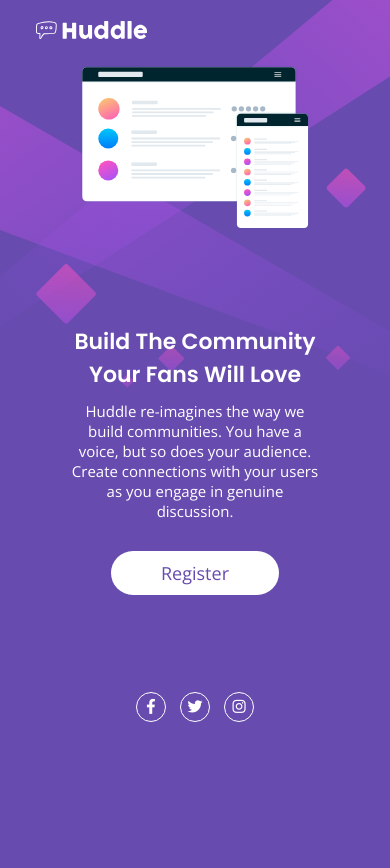
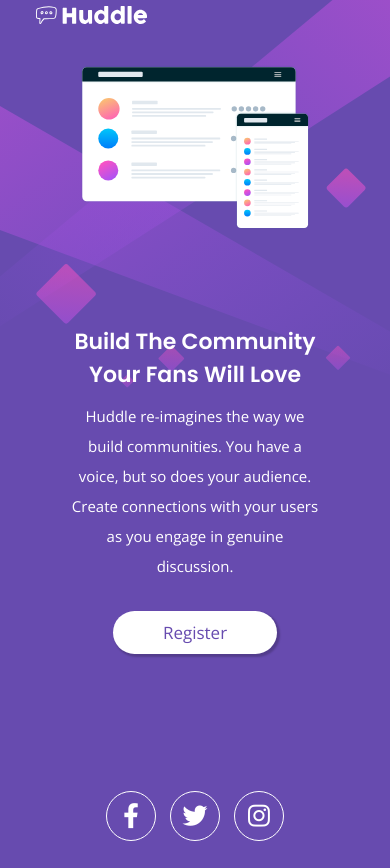
Before and after one commit to guifferrari/desafio-html-css-avancado, a plain HTML site: page index.html in a window 390 px wide. Before the commit the page ends 844 px from the top, so only its background shows below. Drawn offline with nearby package versions, Linux system fonts and the light colour scheme.

Commit message:
correção do responsivo e outros pequenos detalhes

```diff
--- a/index.html
+++ b/index.html
@@ -13,8 +13,6 @@
     <link rel="preconnect" href="https://fonts.googleapis.com">
     <link rel="preconnect" href="https://fonts.gstatic.com" crossorigin>
     <link href="https://fonts.googleapis.com/css2?family=Poppins:wght@400;600&display=swap" rel="stylesheet">
-    <link rel="preconnect" href="https://fonts.googleapis.com">
-    <link rel="preconnect" href="https://fonts.gstatic.com" crossorigin>
     <link href="https://fonts.googleapis.com/css2?family=Open+Sans&display=swap" rel="stylesheet">
 </head>
 <body>
--- a/src/css/style.css
+++ b/src/css/style.css
@@ -7,12 +7,16 @@ html{
 body{
     background: url('../images/bg-desktop.svg') center bottom no-repeat;
     background-color: hsl(257, 40%, 49%);
-    background-size: contain;
+    background-size: cover;
     min-height: 100vh;
+    display: flex;
+    flex-direction: column;
+    justify-content: center;
+    align-content: center;
 }
 
 .header{
-    padding: 30px 60px;
+    padding: 30px 60px 50px 60px;
 }
 
 .logo{
@@ -30,12 +34,13 @@ body{
 }
 
 .informations-landing-page{
-    max-width: 430px;
+    max-width: 510px;
     margin-left: 50px;
 }
 
 .informations-landing-page .titulo{
     margin-top: 60px;
+    max-width: 400px;
     font-weight: 600;
     font-size: 3rem;
 }
@@ -44,6 +49,7 @@ body{
     margin-top: 30px;
     margin-bottom: 30px;
     font-family: 'Open Sans', sans-serif;
+    line-height: 3rem
 }
 
 .informations-landing-page .btn-landing-page{
@@ -52,6 +58,7 @@ body{
     background-color: #fff;
     border-radius: 50px;
     transition: 0.3s;
+    box-shadow: 2px 2px 2px 1px rgba(0, 0, 0, 0.2);
 }
 
 .informations-landing-page .btn-landing-page:hover{
@@ -71,8 +78,8 @@ body{
     border-radius:100%;
     background:rgba(0,0,0,0);
     color:white;
-    width:30px;
-    height:30px;
+    width:50px;
+    height:50px;
     margin: 7px;
     display: flex;
     align-items: center;
@@ -87,7 +94,33 @@ body{
 }
 
 .social .circle-social i{
- font-size: 1.5rem;
+ font-size: 2.5rem;
+}
+
+
+@media(max-width: 1024px){
+
+    .main-landing-page img{
+        max-width: 50%;
+        margin: 0 auto;
+    }
+
+    .informations-landing-page{
+        margin-left: 30px;
+        font-size: 1.7rem;
+    }
+
+    .informations-landing-page .titulo{
+        margin-top: 40px;
+        max-width: 400px;
+        font-weight: 600;
+        font-size: 3rem;
+    }
+
+    .informations-landing-page .p-landing-page{
+        margin-top: 10px;
+    }
+
 }
 
 @media(max-width: 768px){
@@ -100,7 +133,7 @@ body{
     }
 
     .header{
-        padding: 15px 30px;
+        padding: 0 15px 30px;
     }
 
     .main-landing-page{
@@ -123,19 +156,11 @@ body{
 
     .social{
         padding-bottom: 10px;
-        margin-top: 20px;
+        margin-top: 60px;
     }
 }
 
 @media(max-width: 425px){
-
-    body{
-        background: url('../images/bg-mobile.svg') top center no-repeat;
-        background-color: hsl(257, 40%, 49%);
-        background-size: contain;
-        min-height: 100vh;
-    }
-
     .header{
         display: flex;
         flex-direction: column;
```
